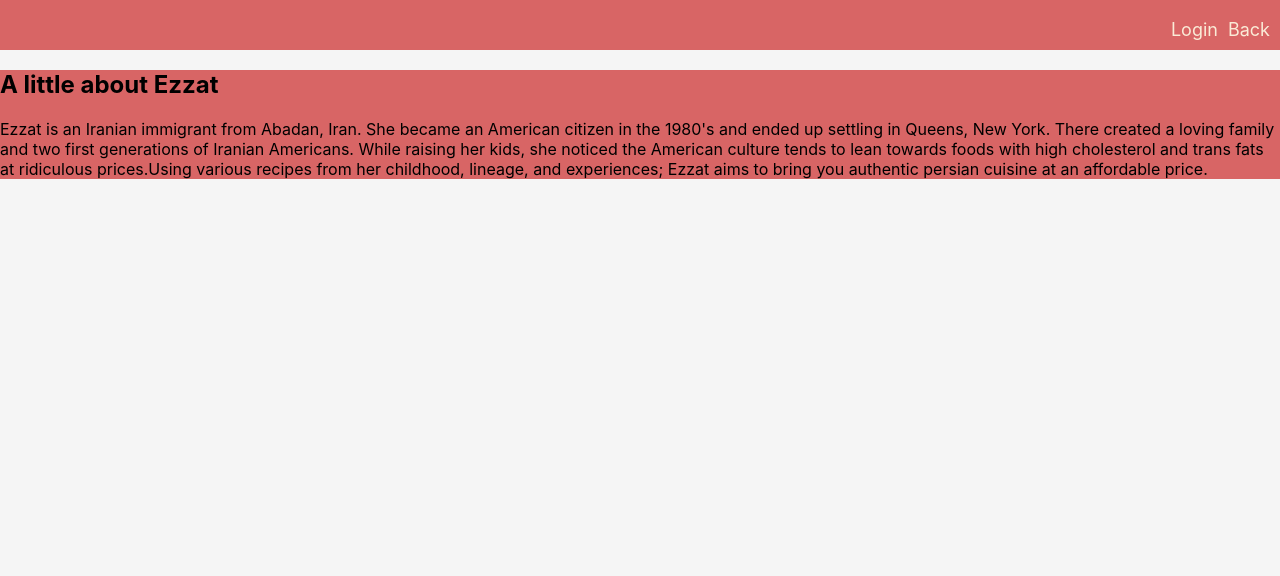
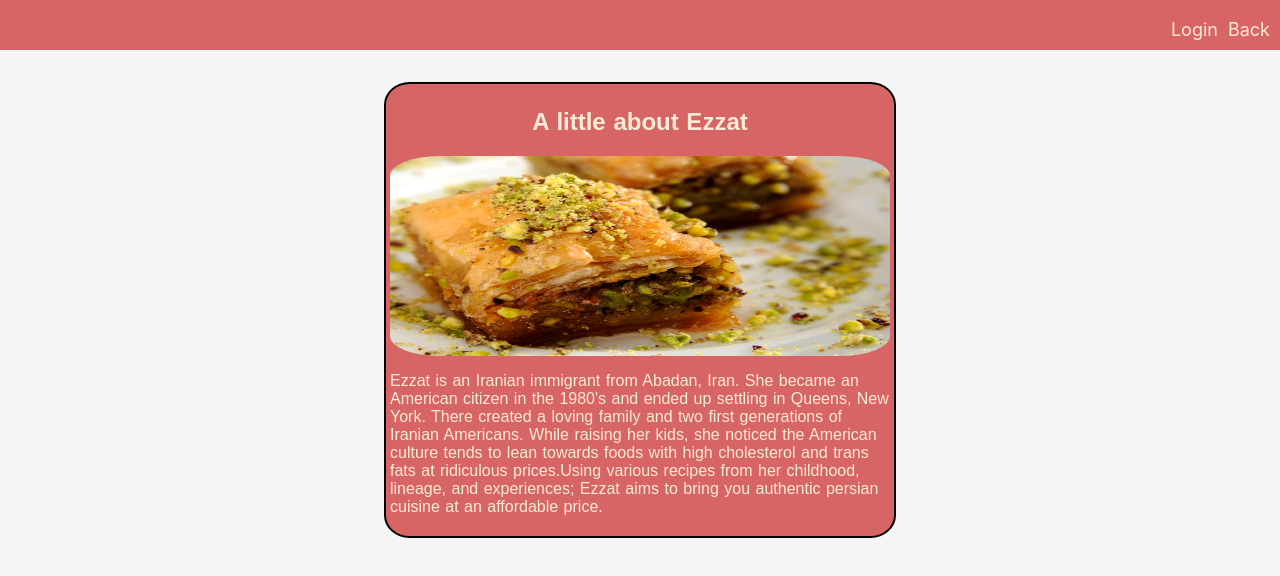
Before and after one commit to nme22/ezzatskitchen, a Next.js app: page /About in a window 1280 px wide. Shown: the top 576 px of the page. Built offline with nearby package versions, Linux system fonts and the light colour scheme.

Commit message:
worked on about page a little

```diff
--- a/pages/About.js
+++ b/pages/About.js
@@ -1,4 +1,6 @@
 import Link from 'next/link';
+import Image from 'next/image';
+
 export default function About() {
    return (
       <main>
@@ -6,21 +8,31 @@ export default function About() {
             <Link href="/Login">Login</Link>
             <Link href="/">Back</Link>
          </nav>
+         <div className="center">
             <article className="about">
-            <h1>A little about Ezzat</h1>
+               <h1 className="center">A little about Ezzat</h1>
+               <Image
+                  src="/baclava.jpeg"
+                  className="iranImage"
+                  width={200}
+                  height={200}
+                  alt="shiraz"
+               />
 
                <p>
                   {' '}
                   Ezzat is an Iranian immigrant from Abadan, Iran. She became an
-               American citizen in the 1980's and ended up settling in Queens,
-               New York. There created a loving family and two first generations
-               of Iranian Americans. While raising her kids, she noticed the
-               American culture tends to lean towards foods with high
-               cholesterol and trans fats at ridiculous prices.Using various
-               recipes from her childhood, lineage, and experiences; Ezzat aims
-               to bring you authentic persian cuisine at an affordable price.
+                  American citizen in the 1980's and ended up settling in
+                  Queens, New York. There created a loving family and two first
+                  generations of Iranian Americans. While raising her kids, she
+                  noticed the American culture tends to lean towards foods with
+                  high cholesterol and trans fats at ridiculous prices.Using
+                  various recipes from her childhood, lineage, and experiences;
+                  Ezzat aims to bring you authentic persian cuisine at an
+                  affordable price.
                </p>
             </article>
+         </div>
       </main>
    );
 }
--- a/styles/globals.css
+++ b/styles/globals.css
@@ -143,7 +143,22 @@ a {
    flex-wrap: wrap;
 }
 .about {
+   display: flex;
+   flex-direction: column;
+   flex-wrap: wrap;
+   font-family: fantasy;
    background-color: #d86565;
+   border-color: black;
+   border-style: solid;
+   border-width: 2px;
+   border-radius: 5%;
+   color: antiquewhite;
+   word-spacing: 1px;
+   margin: 4px;
+   margin-top: 32px;
+   padding: 4px;
+   height: 50%;
+   width: 40%;
 }
 
 * {
```
Lines whose indentation alone changed are shown as unchanged.
